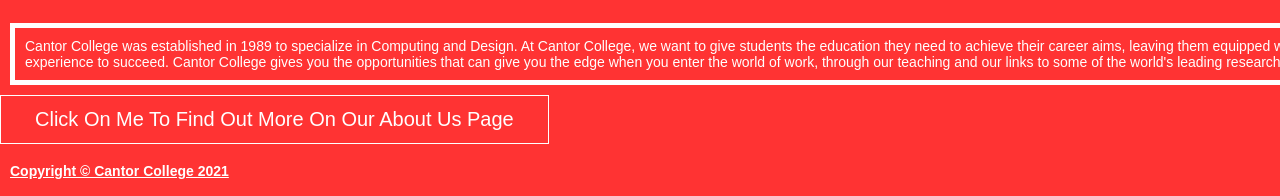
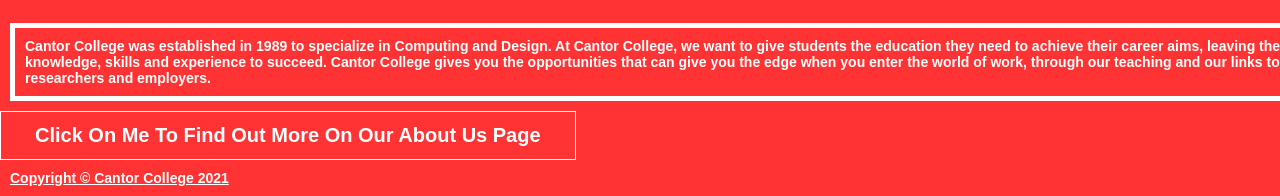
Before and after one commit to mohammedshu/AssignmentWebsite, a plain HTML site: page index.html in a window 1280 px wide. Shown: the part 679-875 px from the top of the page. Drawn offline with nearby package versions, Linux system fonts and the light colour scheme.

Commit message:
first commit

```diff
--- a/index.html
+++ b/index.html
@@ -59,7 +59,7 @@
 <br><br><br><br><br><br><br><Br><Br><Br><br><br><br><br><br><br><br><br><br><Br>
 
       <div class="HomePageContainer">
-    <p>Cantor College was established in 1989 to specialize in Computing and Design. At Cantor College, we want to give students the education they need to achieve their career aims, leaving them equipped with the knowledge, skills and experience to succeed. Cantor College gives you the opportunities that can give you the edge when you enter the world of work, through our teaching and our links to some of the world's leading researchers and employers.</p>
+    <b><p>Cantor College was established in 1989 to specialize in Computing and Design. At Cantor College, we want to give students the education they need to achieve their career aims, leaving them equipped with the knowledge, skills and experience to succeed. Cantor College gives you the opportunities that can give you the edge when you enter the world of work, through our teaching and our links to some of the world's leading researchers and employers.</b></p>
 </div>
     <a href="AboutUs.html"class="AboutUsBtn">Click On Me To Find Out More On Our About Us Page</a>
     </section>
--- a/style.css
+++ b/style.css
@@ -188,6 +188,7 @@ nav img {
   background: transparent;
   position: relative;
   cursor: pointer;
+  font-weight: bold;
 }
 
 .AboutUsBtn:hover {
```
